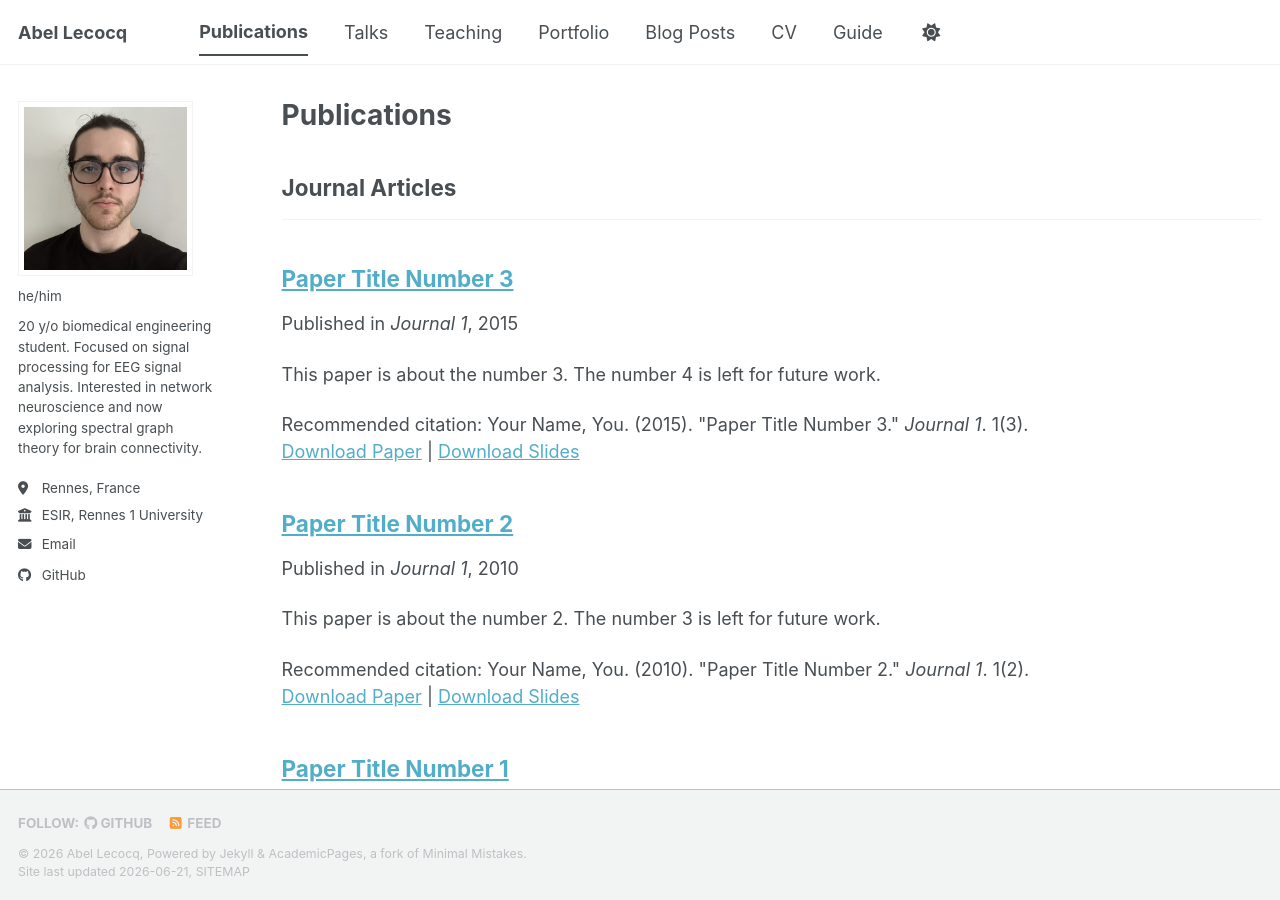
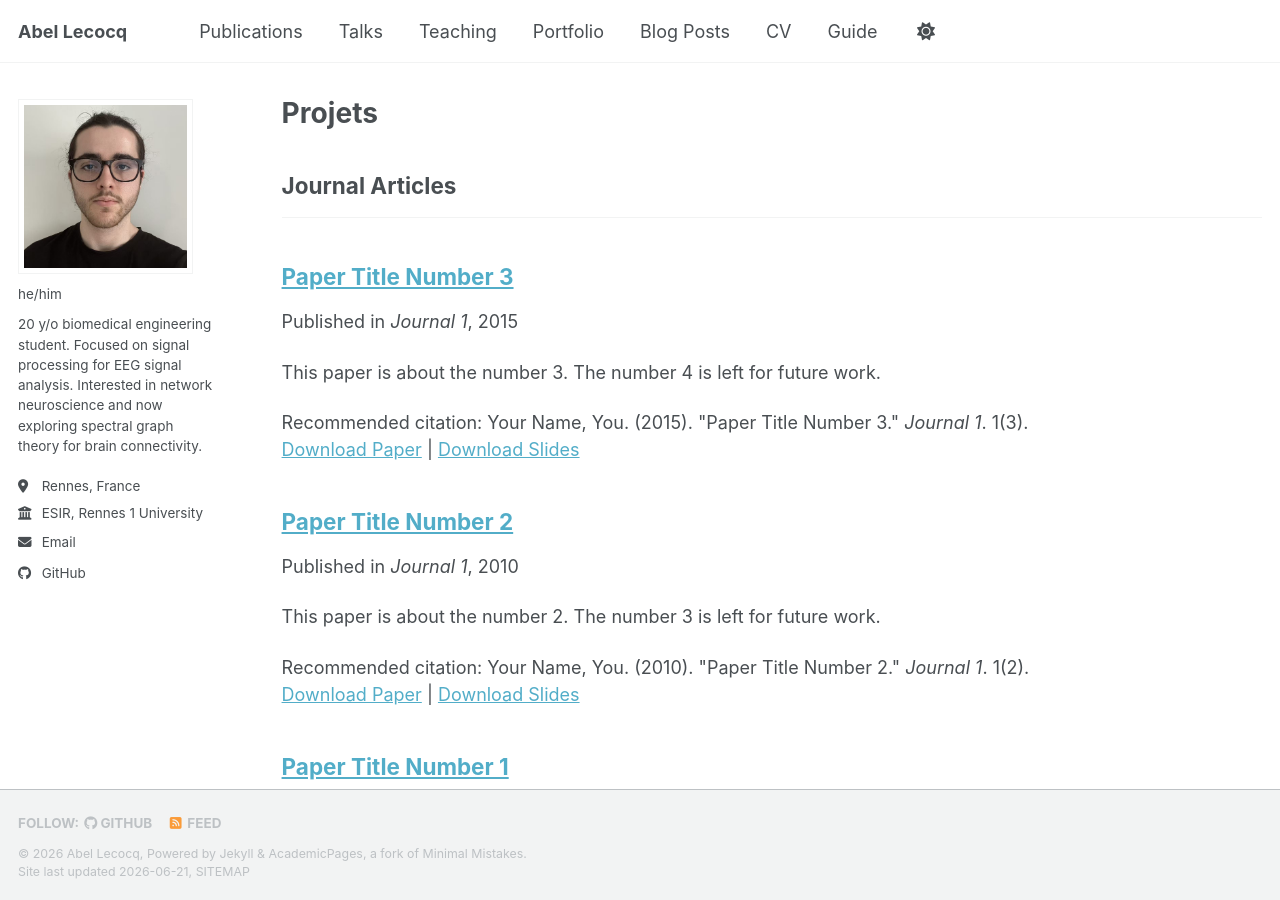
Before and after one commit to Abelccq/Abelccq.github.io, a Jekyll site: the page built from _pages/publications.html, in a window 1280 px wide and 900 px high. Built offline with Jekyll 4.4.1, drawn with Linux system fonts in a browser that asks for light colours; a script bundle is joined from its source files by our own code; library files that are not in the unit come from our copies.

Commit message:
Rename Publications page to Projets

```diff
--- a/_pages/publications.html
+++ b/_pages/publications.html
@@ -1,7 +1,7 @@
 ---
 layout: archive
-title: "Publications"
-permalink: /publications/
+title: "Projets"
+permalink: /projets/
 author_profile: true
 ---
 
```
